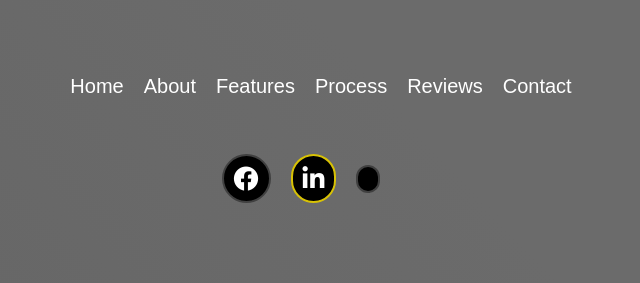
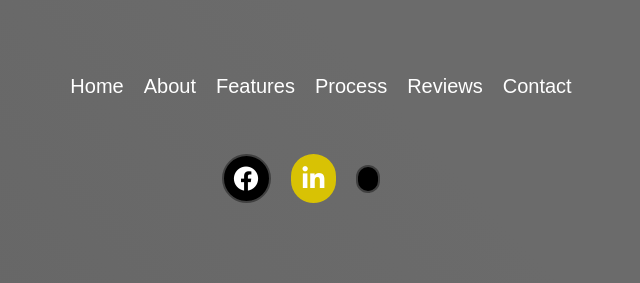
Before and after one commit to elijahgummer/MoneyMagnet-Budget-Expense-Managment-Web-App, a PHP site: page /home.php in a window 1280 px wide. Shown: the part 3272-3555 px from the top of the page, without its empty margins (339-979 px from the left). Run offline with PHP 8.4, Linux system fonts and the light colour scheme; some web fonts are replaced.

Commit message:
changed teh color

```diff
--- a/MoneyMagnet/css/home.css
+++ b/MoneyMagnet/css/home.css
@@ -531,7 +531,7 @@ footer .social-icons span {
 footer .social-icons .mid {
   border: 2px solid #D8C204;
   border-radius: 25px;
-  background: black;
+  background: #D8C204;
   margin: 10px;
 }
 footer .social-icons {
```
